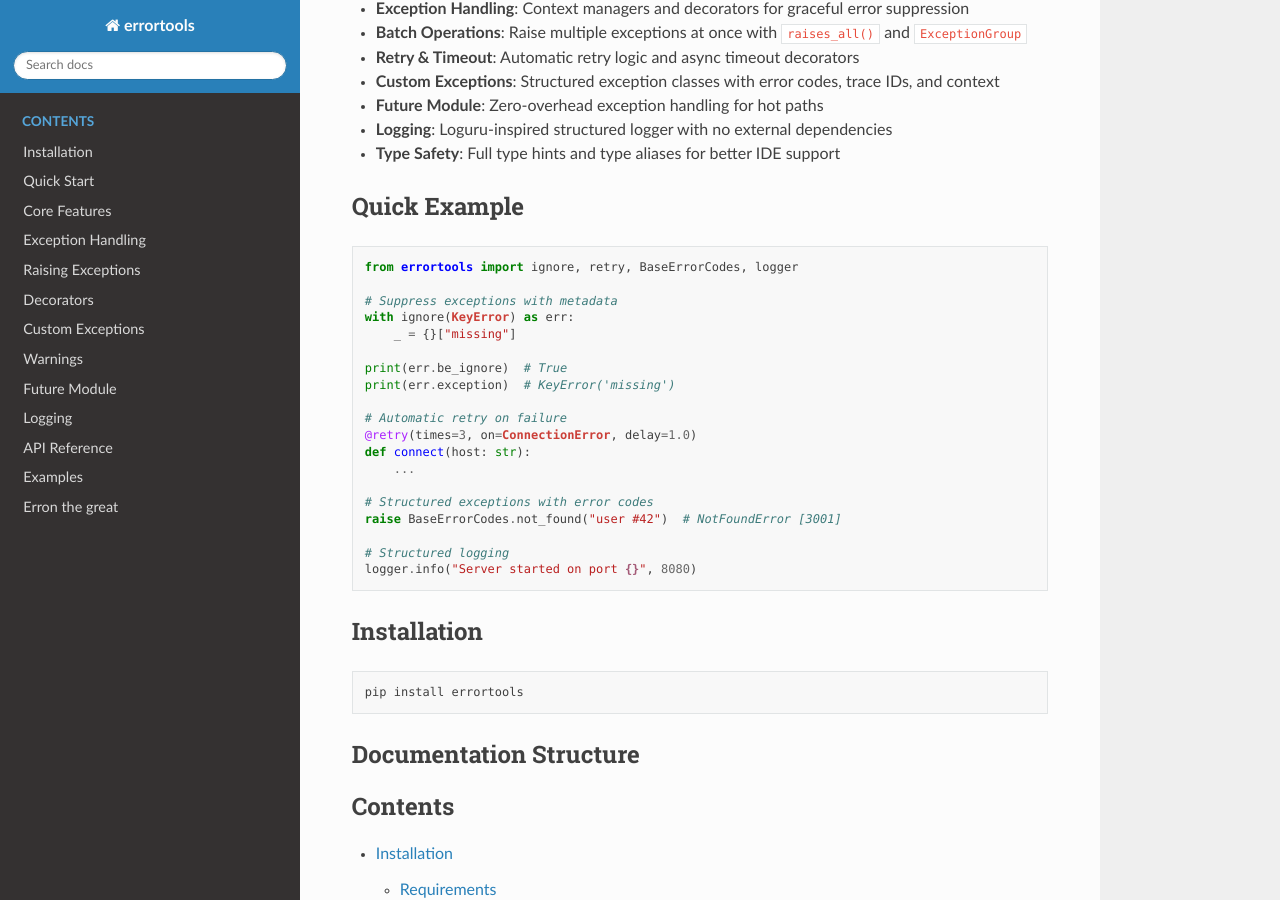
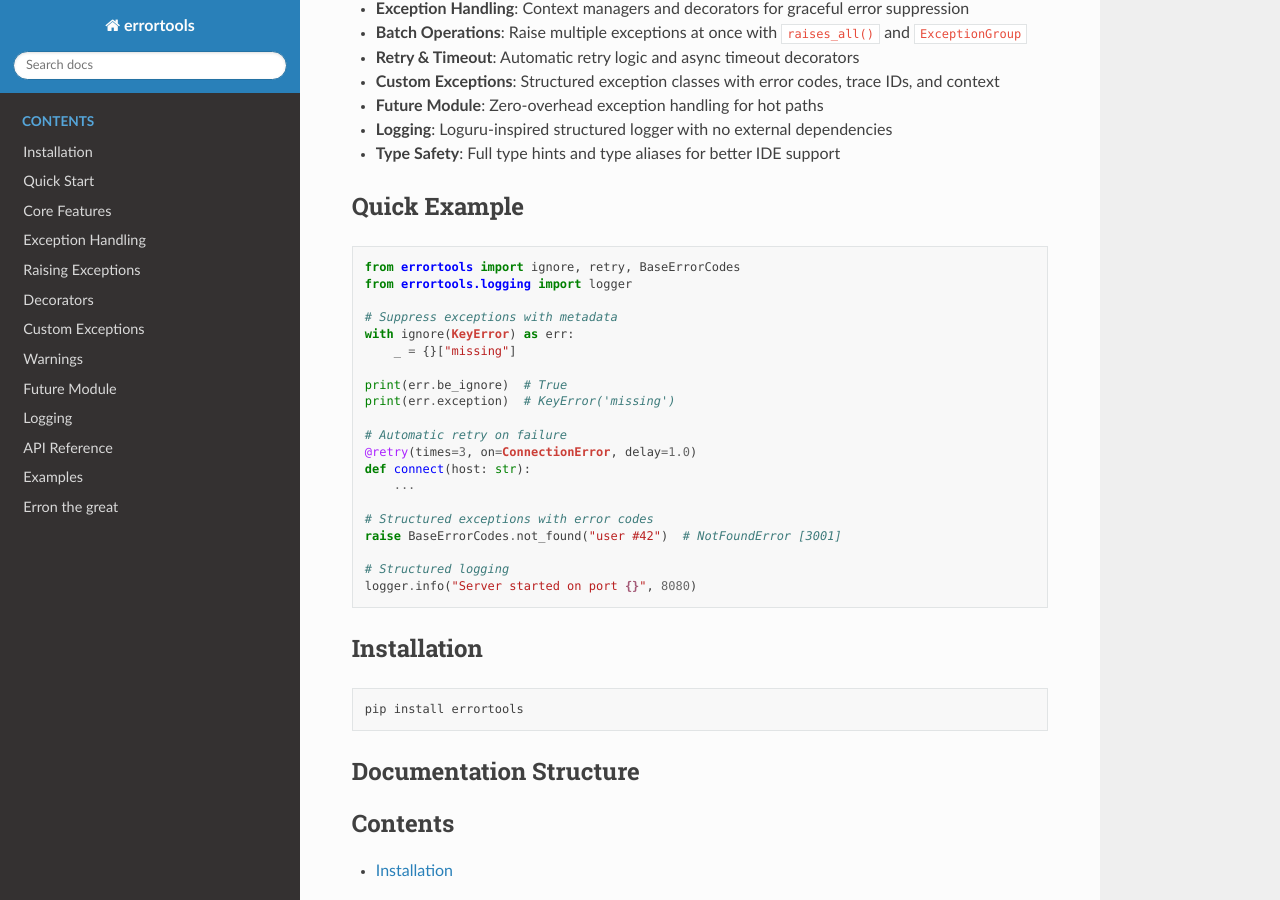
Before and after one commit to more-abc/errortools, a Sphinx documentation site: the page built from docs/index.md, in a window 1280 px wide and 900 px high, scrolled down 647 px. Built offline with Sphinx 7.4.7 and the Read the Docs theme 3.1.0, drawn with Linux system fonts in a browser that asks for light colours.

Commit message:
Fix import bugs in docs/index.md

````diff
--- a/docs/index.md
+++ b/docs/index.md
@@ -23,7 +23,8 @@ A lightweight Python exception handling utility library.
 ## Quick Example
 
 ```python
-from errortools import ignore, retry, BaseErrorCodes, logger
+from errortools import ignore, retry, BaseErrorCodes
+from errortools.logging import logger
 
 # Suppress exceptions with metadata
 with ignore(KeyError) as err:
````
